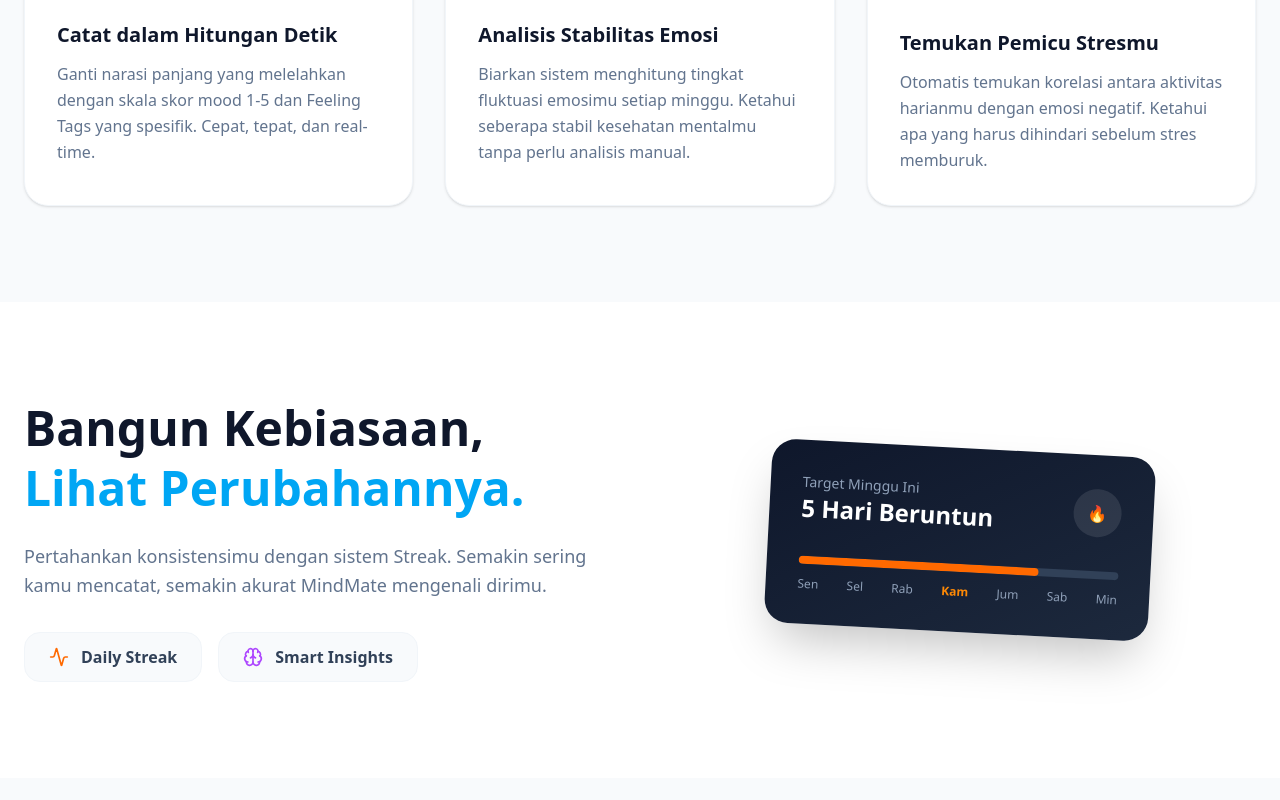
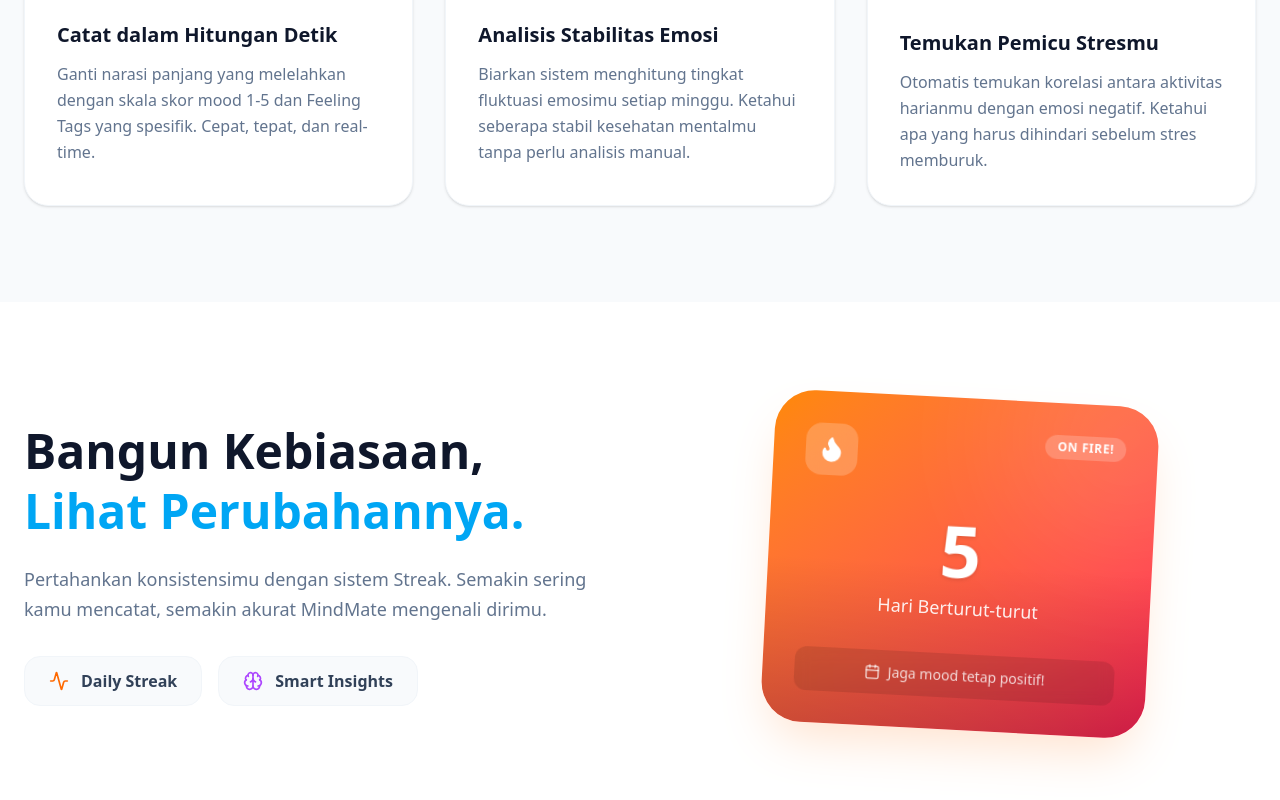
Before and after one commit to Bujanking1660/mindmate-frontend, a React (Vite) app: page / in a window 1280 px wide. Shown: the part 1966-2766 px from the top of the page. Built offline with nearby package versions, Linux system fonts and the light colour scheme.

Commit message:
ganti element strike di landing page

```diff
--- a/src/pages/LandingPage/LandingPage.jsx
+++ b/src/pages/LandingPage/LandingPage.jsx
@@ -1,6 +1,14 @@
 import React from "react";
 import { Link } from "react-router-dom";
-import { ArrowRight, Brain, ShieldCheck, TrendingUp, Activity } from "lucide-react";
+import {
+  ArrowRight,
+  Brain,
+  ShieldCheck,
+  TrendingUp,
+  Activity,
+  Flame,
+  Calendar,
+} from "lucide-react";
 
 const LandingPage = () => {
   return (
@@ -11,8 +19,18 @@ const LandingPage = () => {
           MindMate
         </div>
         <div className="hidden md:flex gap-8 text-slate-500 font-medium">
-          <a href="#features" className="hover:text-slate-800 transition-colors">Fitur</a>
-          <a href="#why-mindmate" className="hover:text-slate-800 transition-colors">Mengapa MindMate?</a>
+          <a
+            href="#features"
+            className="hover:text-slate-800 transition-colors"
+          >
+            Fitur
+          </a>
+          <a
+            href="#why-mindmate"
+            className="hover:text-slate-800 transition-colors"
+          >
+            Mengapa MindMate?
+          </a>
         </div>
         <Link
           to="/login"
@@ -38,7 +56,9 @@ const LandingPage = () => {
               </span>
             </h1>
             <p className="text-lg md:text-xl text-slate-500 mb-10 leading-relaxed max-w-2xl mx-auto lg:mx-0">
-              Berhenti menebak-nebak apa yang membuatmu cemas. MindMate mengubah perasaan abstrakmu menjadi data konkret untuk kesehatan mental yang lebih stabil.
+              Berhenti menebak-nebak apa yang membuatmu cemas. MindMate mengubah
+              perasaan abstrakmu menjadi data konkret untuk kesehatan mental
+              yang lebih stabil.
             </p>
             <div className="flex flex-col sm:flex-row gap-4 justify-center lg:justify-start items-center">
               <Link
@@ -66,7 +86,6 @@ const LandingPage = () => {
       {/* 3. The Reality Section (Fact & Problem) */}
       <section id="why-mindmate" className="py-24 bg-white relative">
         <div className="max-w-7xl mx-auto px-6 flex flex-col lg:flex-row-reverse items-center gap-12">
-
           {/* Right: Text Block (Visual order right on desktop) */}
           <div className="flex-1 text-center lg:text-left">
             <div className="inline-block px-4 py-1 bg-red-50 text-red-500 rounded-full text-sm font-semibold mb-6">
@@ -76,7 +95,14 @@ const LandingPage = () => {
               Mengingat Perasaan Secara Akurat Itu Sulit.
             </h2>
             <p className="text-lg text-slate-500 leading-relaxed">
-              60% Gen Z mengalami fluktuasi mood dan kecemasan tingkat tinggi. Namun, mengandalkan ingatan saja sering kali membuat kita mengalami <strong className="text-slate-800">"Kebutaan Pemicu" (Trigger Blindness)</strong>. Kamu tahu kamu stres, tapi kamu tidak tahu pasti apa penyebab utamanya. Jurnal kertas biasa tidak bisa memberimu jawaban.
+              60% Gen Z mengalami fluktuasi mood dan kecemasan tingkat tinggi.
+              Namun, mengandalkan ingatan saja sering kali membuat kita
+              mengalami{" "}
+              <strong className="text-slate-800">
+                "Kebutaan Pemicu" (Trigger Blindness)
+              </strong>
+              . Kamu tahu kamu stres, tapi kamu tidak tahu pasti apa penyebab
+              utamanya. Jurnal kertas biasa tidak bisa memberimu jawaban.
             </p>
           </div>
 
@@ -89,7 +115,6 @@ const LandingPage = () => {
               className="w-56 md:w-72 lg:w-[1000px] object-contain"
             />
           </div>
-
         </div>
       </section>
 
@@ -97,7 +122,9 @@ const LandingPage = () => {
       <section id="features" className="py-24 bg-slate-50 relative">
         <div className="max-w-7xl mx-auto px-6">
           <div className="text-center mb-16 relative">
-             <h2 className="text-3xl md:text-4xl font-bold text-slate-900">Fitur Unggulan</h2>
+            <h2 className="text-3xl md:text-4xl font-bold text-slate-900">
+              Fitur Unggulan
+            </h2>
           </div>
 
           <div className="grid md:grid-cols-3 gap-8">
@@ -106,9 +133,12 @@ const LandingPage = () => {
               <div className="w-14 h-14 bg-sky-50 rounded-2xl flex items-center justify-center mb-6 text-sky-500">
                 <Brain className="w-8 h-8" />
               </div>
-              <h3 className="text-xl font-bold mb-3 text-slate-900">Catat dalam Hitungan Detik</h3>
+              <h3 className="text-xl font-bold mb-3 text-slate-900">
+                Catat dalam Hitungan Detik
+              </h3>
               <p className="text-slate-500 leading-relaxed">
-                Ganti narasi panjang yang melelahkan dengan skala skor mood 1-5 dan Feeling Tags yang spesifik. Cepat, tepat, dan real-time.
+                Ganti narasi panjang yang melelahkan dengan skala skor mood 1-5
+                dan Feeling Tags yang spesifik. Cepat, tepat, dan real-time.
               </p>
             </div>
 
@@ -117,9 +147,13 @@ const LandingPage = () => {
               <div className="w-14 h-14 bg-indigo-50 rounded-2xl flex items-center justify-center mb-6 text-indigo-500">
                 <TrendingUp className="w-8 h-8" />
               </div>
-              <h3 className="text-xl font-bold mb-3 text-slate-900">Analisis Stabilitas Emosi</h3>
+              <h3 className="text-xl font-bold mb-3 text-slate-900">
+                Analisis Stabilitas Emosi
+              </h3>
               <p className="text-slate-500 leading-relaxed">
-                Biarkan sistem menghitung tingkat fluktuasi emosimu setiap minggu. Ketahui seberapa stabil kesehatan mentalmu tanpa perlu analisis manual.
+                Biarkan sistem menghitung tingkat fluktuasi emosimu setiap
+                minggu. Ketahui seberapa stabil kesehatan mentalmu tanpa perlu
+                analisis manual.
               </p>
             </div>
 
@@ -136,9 +170,13 @@ const LandingPage = () => {
               <div className="w-14 h-14 bg-emerald-50 rounded-2xl flex items-center justify-center mb-6 text-emerald-500">
                 <ShieldCheck className="w-8 h-8" />
               </div>
-              <h3 className="text-xl font-bold mb-3 text-slate-900 pt-2">Temukan Pemicu Stresmu</h3>
+              <h3 className="text-xl font-bold mb-3 text-slate-900 pt-2">
+                Temukan Pemicu Stresmu
+              </h3>
               <p className="text-slate-500 leading-relaxed">
-                Otomatis temukan korelasi antara aktivitas harianmu dengan emosi negatif. Ketahui apa yang harus dihindari sebelum stres memburuk.
+                Otomatis temukan korelasi antara aktivitas harianmu dengan emosi
+                negatif. Ketahui apa yang harus dihindari sebelum stres
+                memburuk.
               </p>
             </div>
           </div>
@@ -152,11 +190,12 @@ const LandingPage = () => {
           {/* Left Content */}
           <div className="flex-1">
             <h2 className="text-3xl md:text-5xl font-bold mb-6 text-slate-900 leading-tight">
-              Bangun Kebiasaan, <br/>
+              Bangun Kebiasaan, <br />
               <span className="text-sky-500">Lihat Perubahannya.</span>
             </h2>
             <p className="text-lg text-slate-500 mb-8 leading-relaxed">
-              Pertahankan konsistensimu dengan sistem Streak. Semakin sering kamu mencatat, semakin akurat MindMate mengenali dirimu.
+              Pertahankan konsistensimu dengan sistem Streak. Semakin sering
+              kamu mencatat, semakin akurat MindMate mengenali dirimu.
             </p>
             <div className="flex gap-4">
               <div className="px-6 py-3 bg-slate-50 rounded-2xl border border-slate-100 flex items-center gap-3">
@@ -172,29 +211,30 @@ const LandingPage = () => {
 
           {/* Right Visual */}
           <div className="flex-1 relative flex justify-center">
-             <div className="bg-gradient-to-br from-slate-900 to-slate-800 p-8 rounded-3xl shadow-2xl text-white transform rotate-3 hover:rotate-0 transition-all duration-500 max-w-sm w-full">
-                <div className="flex justify-between items-center mb-8">
-                   <div>
-                      <p className="text-slate-400 text-sm">Target Minggu Ini</p>
-                      <p className="text-2xl font-bold">5 Hari Beruntun</p>
+            <div className="isolate rounded-[2.5rem] p-8 text-white shadow-2xl relative overflow-hidden w-full max-w-sm flex flex-col justify-between group transform rotate-3 hover:rotate-0 hover:scale-[1.02] transition-all duration-500 bg-gradient-to-br from-orange-400 to-rose-500 shadow-orange-500/20">
+              <div className="absolute -top-24 -right-24 w-64 h-64 bg-white opacity-10 rounded-full blur-3xl transition-transform duration-700 group-hover:scale-110 -z-10" />
+
+              <div className="absolute bottom-0 left-0 w-full h-1/2 bg-gradient-to-t from-black/20 to-transparent rounded-b-[2.5rem] -z-10" />
+
+              <div className="relative z-10 flex justify-between items-start">
+                <div className="p-3 bg-white/20 backdrop-blur-md rounded-2xl">
+                  <Flame size={28} fill="currentColor" className="text-white" />
                 </div>
-                   <div className="w-12 h-12 bg-white/10 rounded-full flex items-center justify-center">
-                      🔥
+                <span className="px-3 py-1 rounded-full text-xs font-bold uppercase tracking-wider backdrop-blur-sm bg-white/20">
+                  On Fire!
+                </span>
               </div>
+
+              <div className="relative z-10 text-center py-8">
+                <h3 className="text-7xl font-black mb-2 drop-shadow-sm">5</h3>
+                <p className="font-medium text-white/90 text-lg">
+                  Hari Berturut-turut
+                </p>
               </div>
-                <div className="space-y-3">
-                   <div className="h-2 bg-slate-700 rounded-full overflow-hidden">
-                      <div className="h-full w-3/4 bg-orange-500 rounded-full"></div>
-                   </div>
-                   <div className="flex justify-between text-xs text-slate-400">
-                      <span>Sen</span>
-                      <span>Sel</span>
-                      <span>Rab</span>
-                      <span className="text-orange-400 font-bold">Kam</span>
-                      <span>Jum</span>
-                      <span>Sab</span>
-                      <span>Min</span>
-                   </div>
+
+              <div className="relative z-10 rounded-xl p-3 flex items-center justify-center gap-2 text-sm font-medium backdrop-blur-sm bg-black/10 text-white/80">
+                <Calendar size={16} />
+                <span>Jaga mood tetap positif!</span>
               </div>
             </div>
           </div>
@@ -210,7 +250,6 @@ const LandingPage = () => {
 
           {/* Container relatif untuk menampung elemen absolut */}
           <div className="relative flex justify-center items-center h-32">
-
             {/* Gambar diposisikan absolut ke kiri dari tengah */}
             <img
               draggable="false"
@@ -226,7 +265,6 @@ const LandingPage = () => {
             >
               Coba MindMate Sekarang
             </Link>
-
           </div>
         </div>
       </section>
```
Lines whose indentation alone changed are shown as unchanged.
